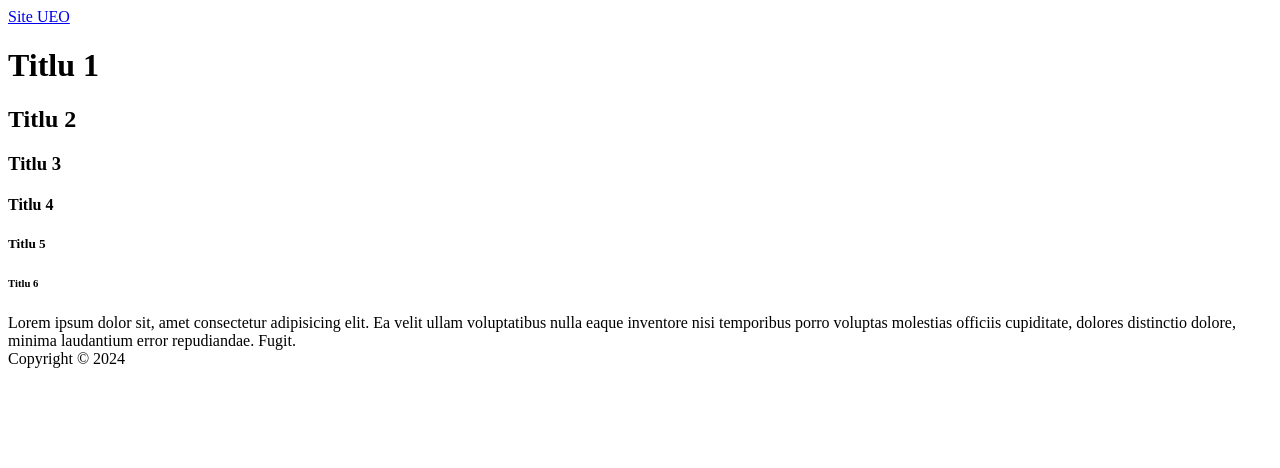
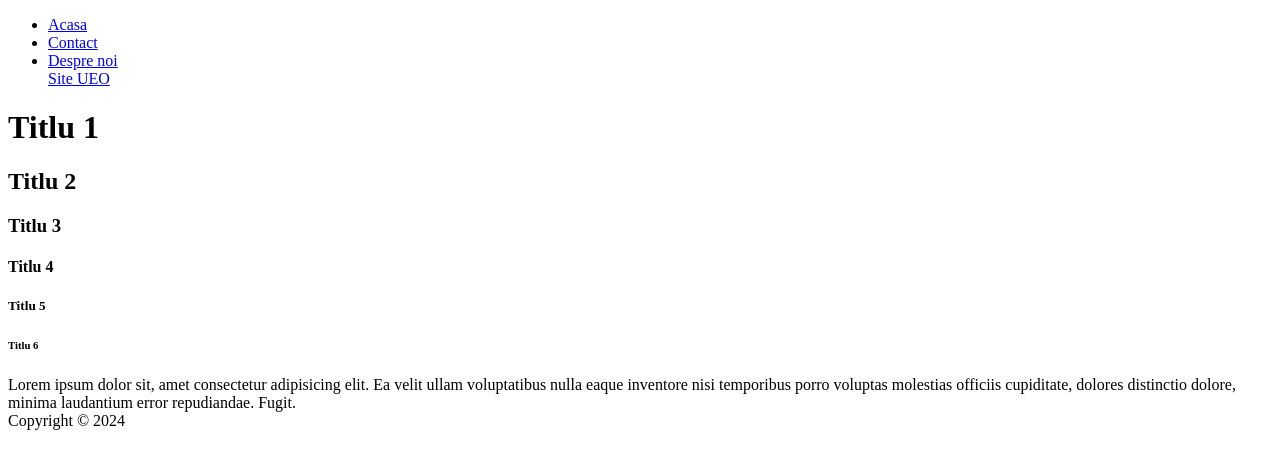
Before and after one commit to iamt1mmy/Curs1, a plain HTML site: page index.html in a window 1280 px wide. Drawn offline with Linux system fonts and the light colour scheme.

Commit message:
add nav bar

```diff
--- a/index.html
+++ b/index.html
@@ -14,7 +14,21 @@
 </head>
 <body>
     <header>
-    <a href="http://emanuel.ro" target="blank">Site UEO</a>
+        <nav>
+            <ul>
+                <li>
+                    <a href="#">Acasa</a>
+                </li>
+                <li>
+                    <a href="#">Contact</a>
+                </li>
+                <li>
+                    <a href="#">Despre noi</a>
+                </li>
+                <a href="http://emanuel.ro" target="blank">Site UEO</a>
+            </ul>
+        </nav>
+
 
     <h1>Titlu 1</h1>
     <h2>Titlu 2</h2>
```
